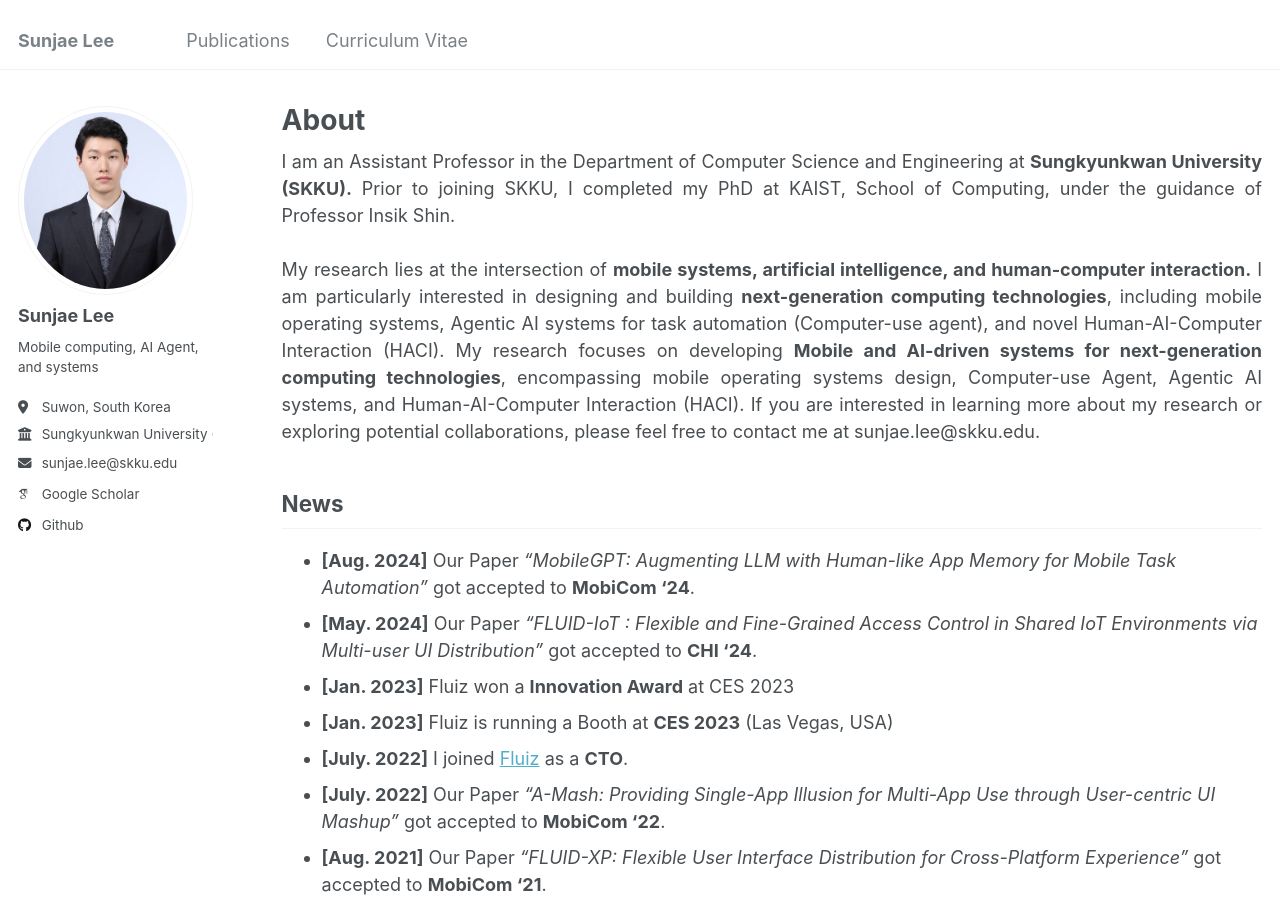
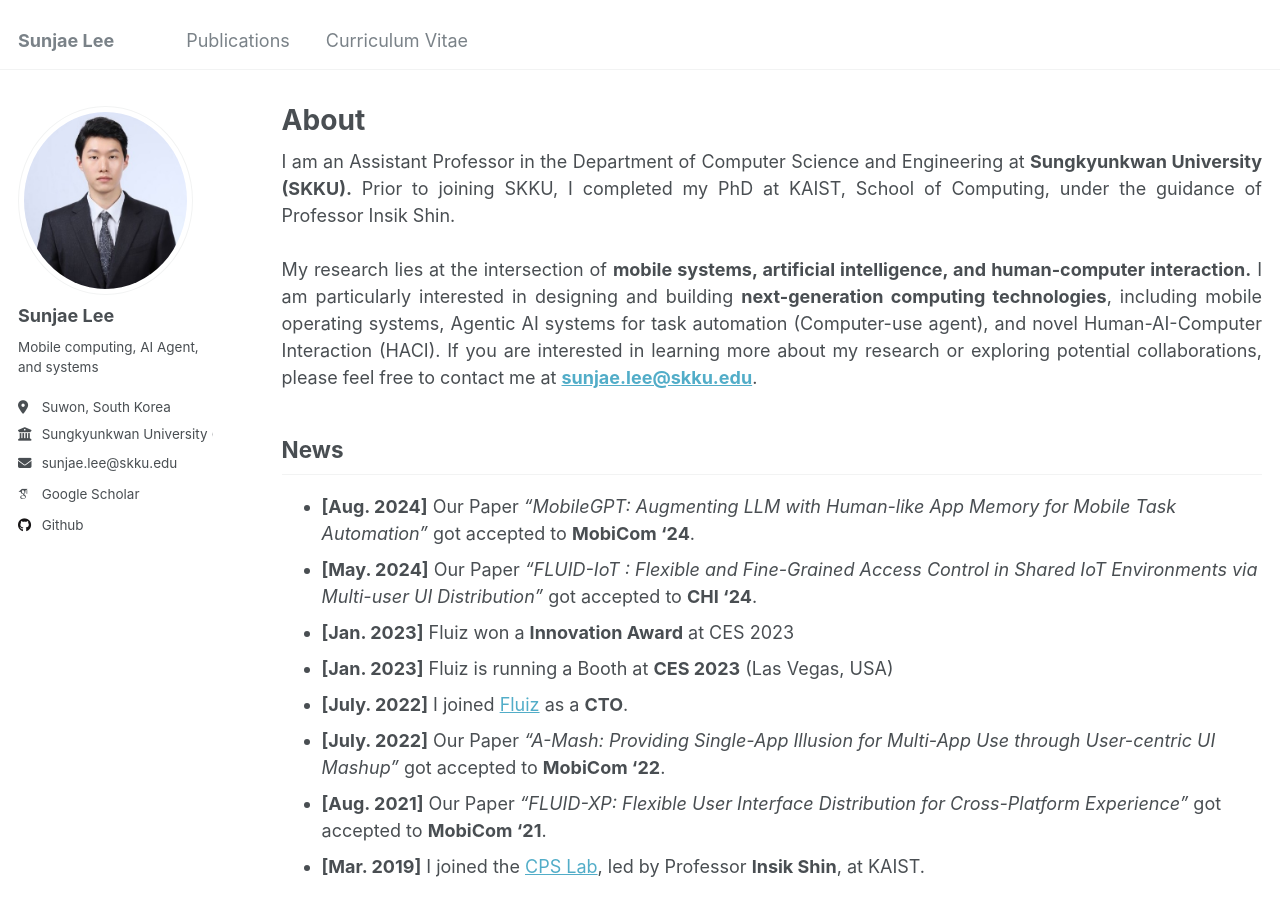
Before and after one commit to sunjae1294/sunjae1294.github.io, a Jekyll site: the page built from _pages/about.md, in a window 1280 px wide and 900 px high. Built offline with Jekyll 4.4.1, drawn with Linux system fonts in a browser that asks for light colours; some web fonts are replaced.

Commit message:
fix about me

```diff
--- a/_pages/about.md
+++ b/_pages/about.md
@@ -10,9 +10,7 @@ redirect_from:
 I am an Assistant Professor in the Department of Computer Science and Engineering at <strong>Sungkyunkwan University (SKKU).</strong> Prior to joining SKKU, I completed my PhD at KAIST, School of Computing, under the guidance of Professor Insik Shin.
 <br>
 <br>
-My research lies at the intersection of <strong>mobile systems, artificial intelligence, and human-computer interaction.</strong> I am particularly interested in designing and building <strong>next-generation computing technologies</strong>, including mobile operating systems, Agentic AI systems for task automation (Computer-use agent), and novel Human-AI-Computer Interaction (HACI).
-
-My research focuses on developing <strong>Mobile and AI-driven systems for next-generation computing technologies</strong>, encompassing mobile operating systems design, Computer-use Agent, Agentic AI systems, and Human-AI-Computer Interaction (HACI). If you are interested in learning more about my research or exploring potential collaborations, please feel free to contact me at sunjae.lee@skku.edu.
+My research lies at the intersection of <strong>mobile systems, artificial intelligence, and human-computer interaction.</strong> I am particularly interested in designing and building <strong>next-generation computing technologies</strong>, including mobile operating systems, Agentic AI systems for task automation (Computer-use agent), and novel Human-AI-Computer Interaction (HACI). If you are interested in learning more about my research or exploring potential collaborations, please feel free to contact me at <a href="mailto:sunjae.lee@skku.edu"><strong>sunjae.lee@skku.edu</strong></a>.
 </div>
 
 News
```
